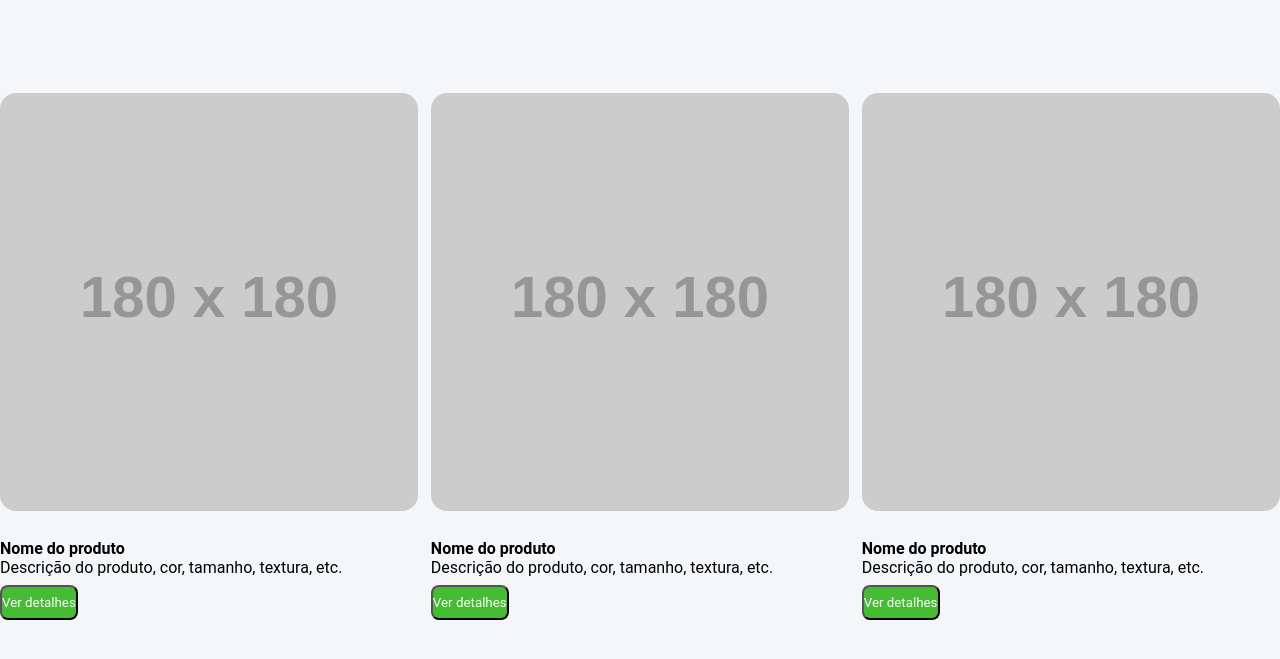
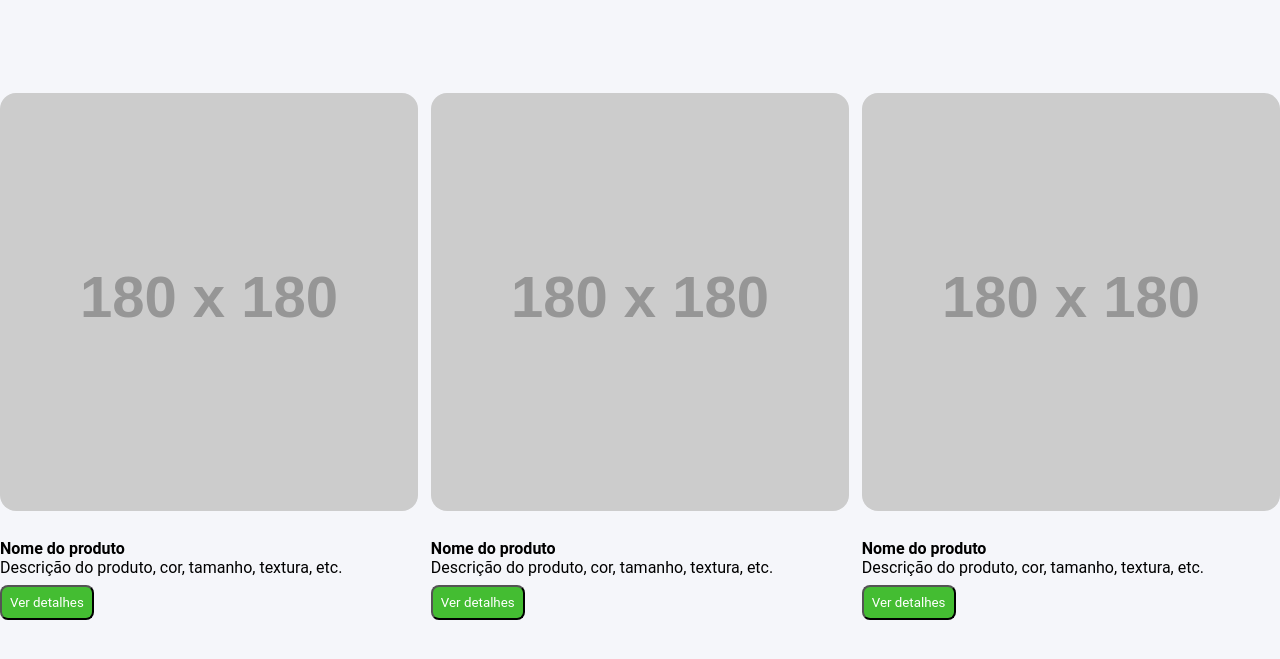
Before and after one commit to samuelivanaskas/exercicio_less, a website: page index.html in a window 1280 px wide. Shown: the part 101-760 px from the top of the page. Drawn offline with nearby package versions, Linux system fonts and the light colour scheme; files that its build step writes are made by us from their sources; placeholder pictures from the web are drawn by us.

Commit message:
Update main.less

```diff
--- a/src/styles/main.less
+++ b/src/styles/main.less
@@ -25,6 +25,7 @@
 }
 
 header {
+    width: 100%;
     background-color: #color[colorHeader];
     position: sticky;
     top: 0;
@@ -76,7 +77,7 @@
     background-color: #color[colorButton];
     color: #color[colorMenuli];
     text-align: center;
-    padding: 8px 0;
+    padding: 8px;
     border-radius: 8px;
     margin-top: 8px;
     text-decoration: none;
```
